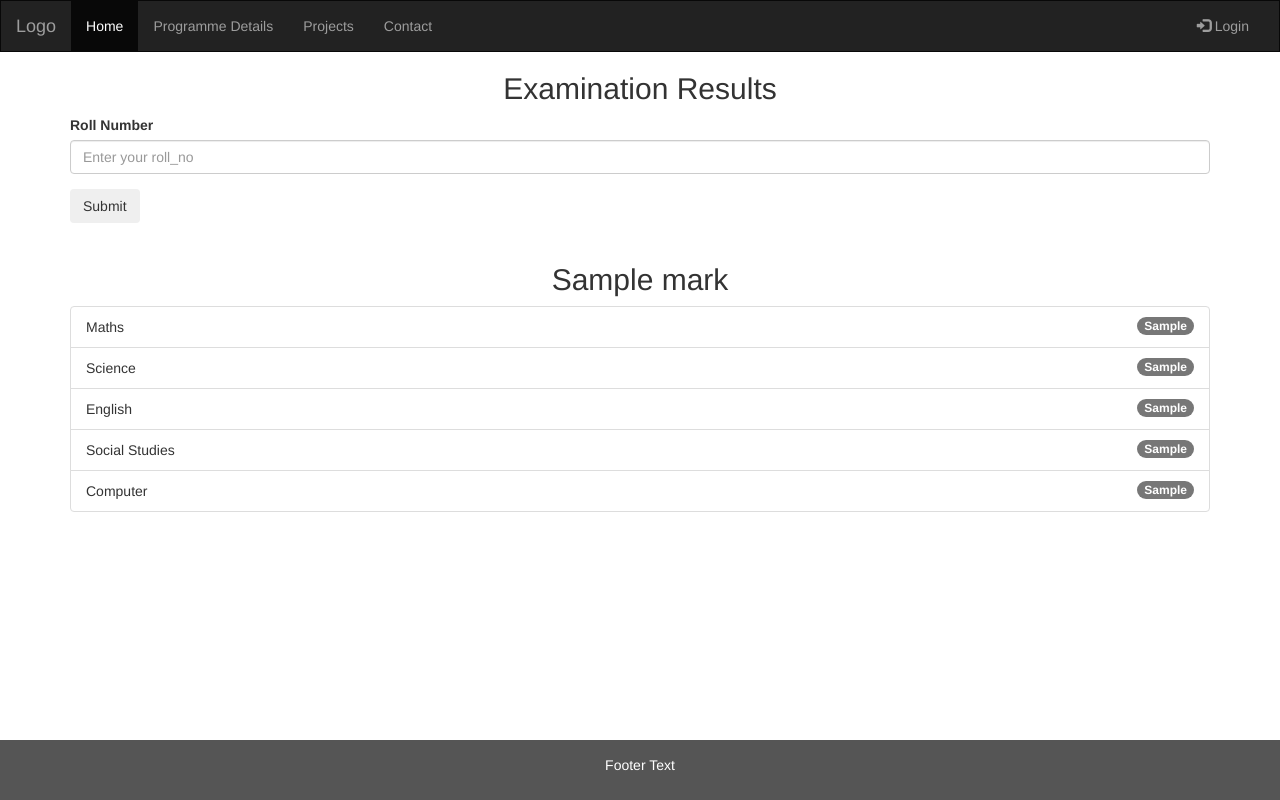
After one commit to IlmanAhmad/University_Website_Project, a Django app: template idu_app/templates/idu_app/results.html in a window 1280 px wide. The commit adds this page. Run offline with Django 3.2, Linux system fonts and the light colour scheme; the template is opened without the code that fills it: most values are stand-ins (such as "Sample title", 1, 10 or a date in 2020); some libraries are stand-ins or nearby versions.

Commit message:
Added the functionality checking student results

```diff
--- a/idu_app/templates/idu_app/basic.html
+++ b/idu_app/templates/idu_app/basic.html
@@ -57,7 +57,7 @@
             </div>
         </div>
     </nav>
-    <!-- Loop for displaying messages -->
+    <!-- Loop for displaying alert messages -->
     {% for message in messages %}
     <div class="alert alert-{{ message.tags }} mb-0 alert-dismissible fade show" role="alert">
         <strong>Message: </strong> {{ message }}
--- a/idu_app/templates/idu_app/home.html
+++ b/idu_app/templates/idu_app/home.html
@@ -78,7 +78,7 @@
   <div class="row content">
     <div class="col-sm-2 sidenav">
       <p><a href="studetails/">Student Details</a></p>
-      <p><a href="#">Link</a></p>
+      <p><a href="results/">Results</a></p>
       <p><a href="#">Link</a></p>
     </div>
     <div class="col-sm-8 text-left">
--- /dev/null
+++ b/idu_app/templates/idu_app/results.html
@@ -0,0 +1,30 @@
+{% extends 'idu_app/basic.html' %}
+{% block title %} Results {% endblock %}
+{% block body %}
+<div class="container mt-3">
+    <h2><center>Examination Results</center></h2>
+    <form method="POST" action="/home/results/">{% csrf_token %}
+        <div class="form-group">
+            <label for="roll_no">Roll Number</label>
+            <input type="number" class="form-control" id="roll_no" name='roll_no' placeholder="Enter your roll_no">
+        </div>
+        <button type="submit" class="btn">Submit</button>
+        <div>
+            <br>
+        {% for i in mark_list %}
+        <h2><center>{{i.stu_full_name}}</center></h2>
+        <ul class="list-group mt-3">
+            <li class="list-group-item">Maths<span class="badge badge-pill">{{i.stu_sub1}}</span></li>
+            <li class="list-group-item">Science<span class="badge badge-pill">{{i.stu_sub2}}</span></li>
+            <li class="list-group-item">English<span class="badge badge-pill">{{i.stu_sub3}}</span></li>
+            <li class="list-group-item">Social Studies<span class="badge badge-pill">{{i.stu_sub4}}</span></li>
+            <li class="list-group-item">Computer<span class="badge badge-pill">{{i.stu_sub5}}</span></li>
+
+        </ul>
+        {% endfor %}
+    </div>
+    </form>
+
+
+</div>
+{% endblock %}
--- a/idu_app/urls.py
+++ b/idu_app/urls.py
@@ -10,5 +10,6 @@ urlpatterns = [
     path('marksheet/', views.marksheet, name='marksheet'),
     path('programmedetails/', views.programmedetails, name='programmedetails'),
     path('contact/', views.contactus, name='contact'),
+    path('results/', views.results, name='results'),
 
 ]
```
Also changed, not shown: idu_app/views.py (+17 -0 lines).
